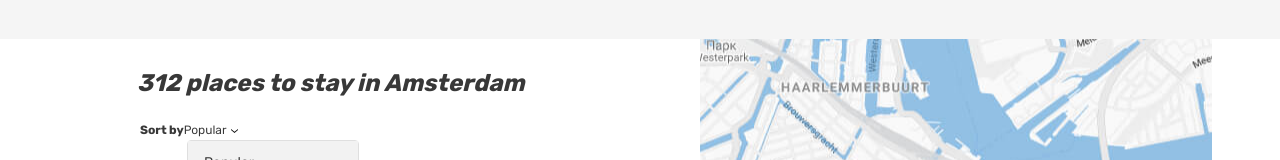
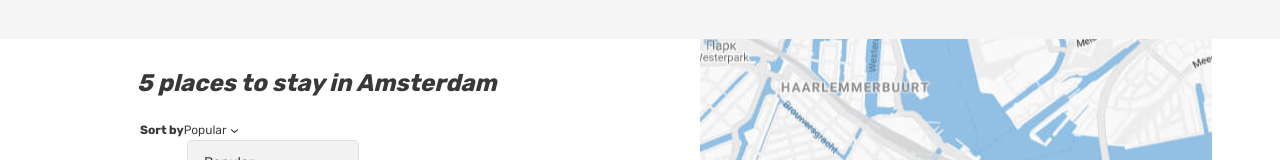
Before and after one commit to htmlacademy-react/2465693-six-cities-17, a React (Vite) app: page / in a window 1280 px wide. Shown: the part 146-306 px from the top of the page. Built offline with nearby package versions, Linux system fonts and the light colour scheme.

Commit message:
используя props, добавляет  для главной страницы приложения изменяемые данные — это будет количество предложений аренды.

```diff
--- a/src/pages/main-screen/main-screen.tsx
+++ b/src/pages/main-screen/main-screen.tsx
@@ -27,7 +27,7 @@ function MainScreen({ offerCardsCount }: MainScreenProps): JSX.Element {
           <div className="cities__places-container container">
             <section className="cities__places places">
               <h2 className="visually-hidden">Places</h2>
-              <b className="places__found">312 places to stay in Amsterdam</b>
+              <b className="places__found">{offerCardsCount} places to stay in Amsterdam</b>
               <Sort/>
               <div className="cities__places-list places__list tabs__content">
                 {offerCardsList};
```
